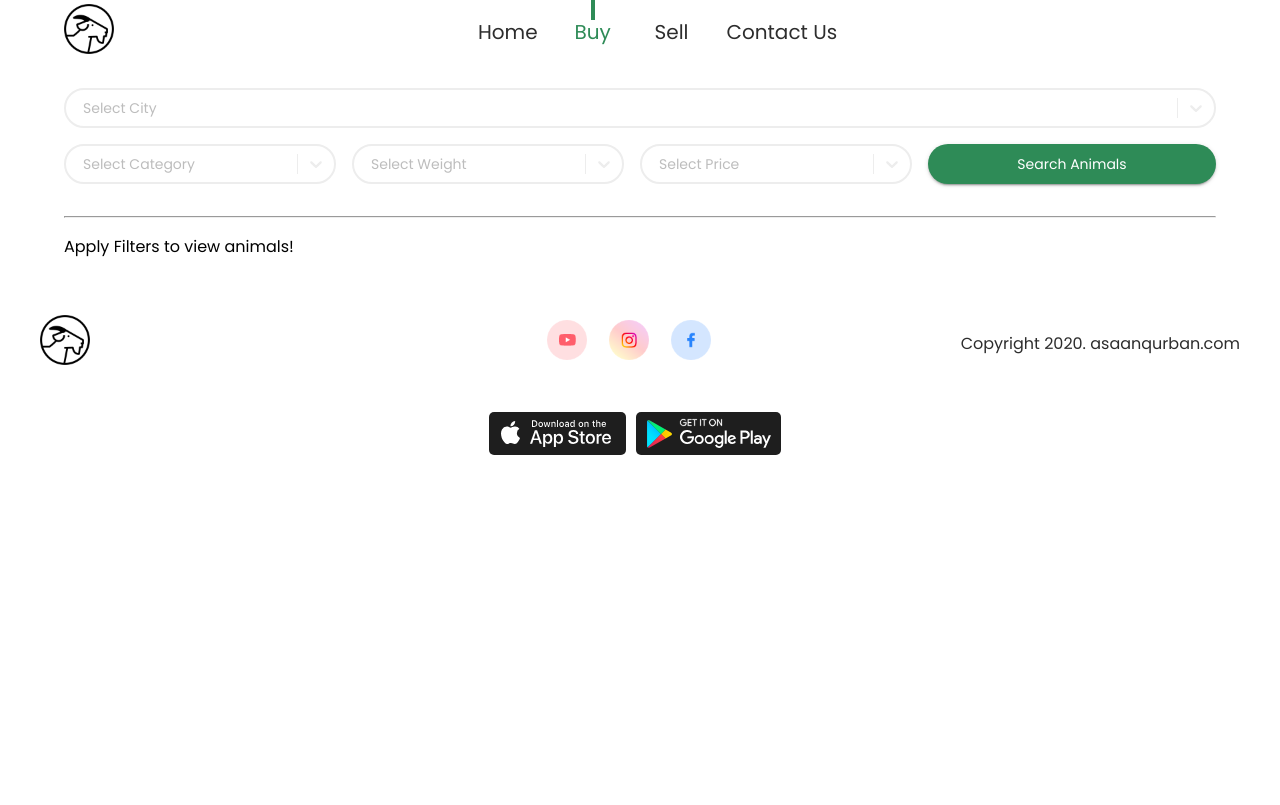
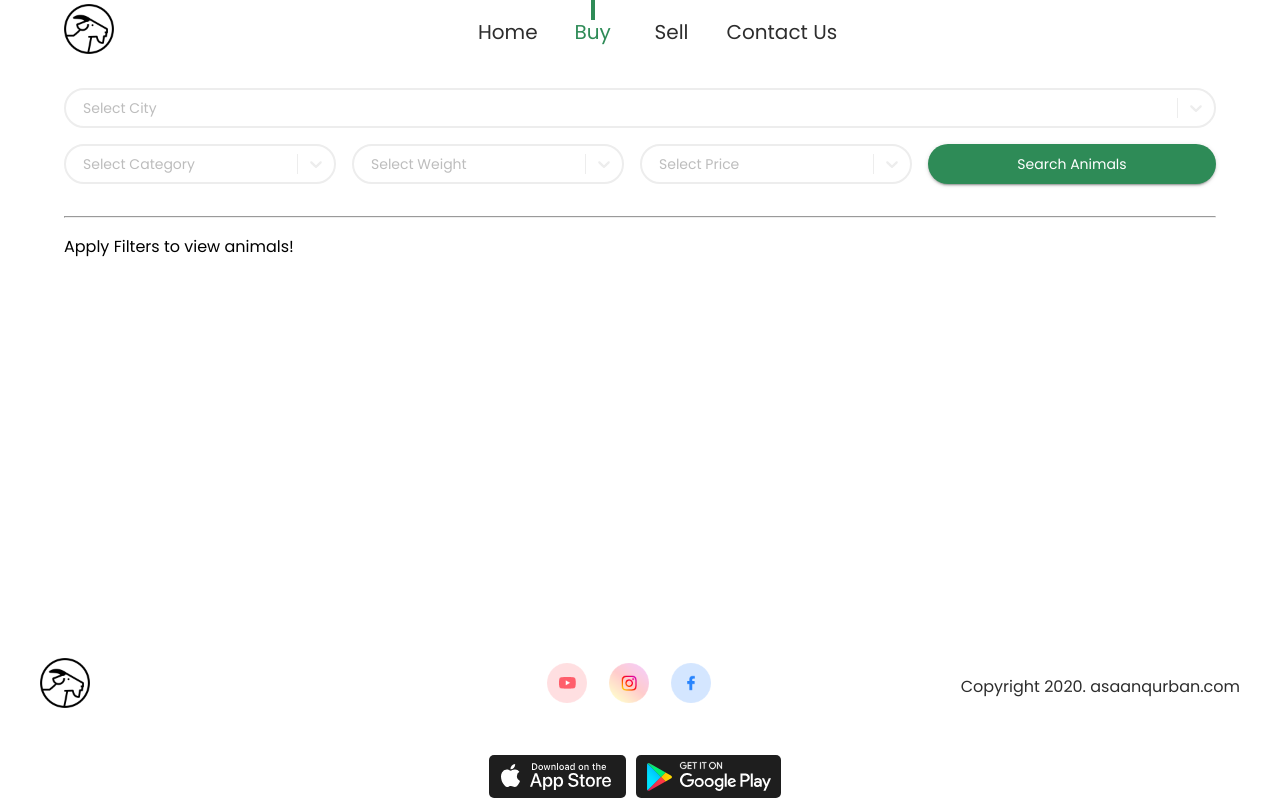
Before and after one commit to arslansajid/qurbani-web-app, a React (Create React App) app: page /buy in a window 1280 px wide. Built offline with nearby package versions, Linux system fonts and the light colour scheme.

Commit message:
buy and home page

```diff
--- a/src/pages/BuyPage.tsx
+++ b/src/pages/BuyPage.tsx
@@ -118,7 +118,7 @@ const BuyPage: React.FC<Props> = () => {
 
                 <hr className={classes.seperator} />
 
-                <Grid container direction='row' spacing={0} className={`${classes.filterContainer}`}>
+                <Grid container direction='row' spacing={0} className={`${classes.resultsContainer}`}>
                     <Grid container>
                         {animals.length ? animals.map((animal, index) => {
                             return (
@@ -171,6 +171,14 @@ const useStyles = makeStyles((theme: Theme) =>
                 padding: theme.spacing(0, 0, 2, 0),
             },
         },
+        resultsContainer: {
+            padding: theme.spacing(2, 0, 2, 0),
+            minHeight: '50vh',
+
+            [theme.breakpoints.down('sm')]: {
+                minHeight: '25vh',
+            },
+        },
         center: {
             display: 'flex',
             flexDirection: 'column',
--- a/src/pages/HomePage.tsx
+++ b/src/pages/HomePage.tsx
@@ -8,21 +8,13 @@ import NewsLetter from '../components/ZNewsLetter';
 import NewsCard from '../components/ZNewsCard';
 import ZVideoCard from '../components/ZVideoCard';
 import { videos, news } from '../static/_data';
-import {getYoutubeVideos} from "../api";
+import { getYoutubeVideos } from "../api";
+import { Link } from "react-router-dom";
 
-interface Props {}
+interface Props { }
 
 const HomePage: React.FC<Props> = () => {
     const classes = useStyles();
-    React.useEffect(() => {
-        getYoutubeVideos()
-        .then((res) => {
-            console.log("RESPONSE", res)
-        })
-        .catch((err) => {
-            console.log("ERROR", err)
-        })
-    }, [])
 
     return (
         <div className='home'>
@@ -254,7 +246,7 @@ const HomePage: React.FC<Props> = () => {
                     </Grid>
                 </Grid> */}
 
-                <Grid lg={6} md={12} sm={12} xs={12} item>
+                <Grid container className={classes.textCenter}>
                     <Typography className={classes.containerHeading}>
                         Recommended <span className={classes.textRed}>Animals</span>
                     </Typography>
@@ -293,6 +285,7 @@ const HomePage: React.FC<Props> = () => {
                     sm={12}
                     xs={12}
                     item>
+                    <Link to="/buy">
                         <Button
                             className={classes.seeMoreButton}
                             size='large'
@@ -300,6 +293,7 @@ const HomePage: React.FC<Props> = () => {
                             variant='contained'>
                             See More
                         </Button>
+                    </Link>
                 </Grid>
             </Container>
             <NewsLetter />
```
Lines whose indentation alone changed are shown as unchanged.
